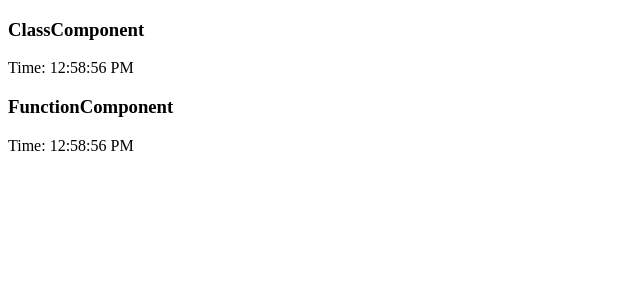
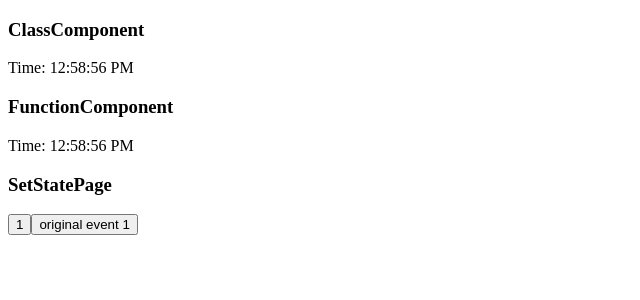
Before and after one commit to sevenduan/StudyReact, a React app in the folder my-app/: page / in a window 1280 px wide. Shown: the top 300 px of the page, without its empty margins (0-640 px from the left). Built offline with nearby package versions, Linux system fonts and the light colour scheme.

Commit message:
set state

```diff
--- a/my-app/src/App.js
+++ b/my-app/src/App.js
@@ -1,11 +1,13 @@
 import React from "react";
 import ClassComponent from "./Pages/ClassComponent";
 import FunctionComponent from "./Pages/FunctionComponent";
+import SetStatePage from "./Pages/SetStatePage";
 
 function App(){
     return <div className="App">
         <ClassComponent></ClassComponent>
         <FunctionComponent></FunctionComponent>
+        <SetStatePage></SetStatePage>
     </div>
 }
 
--- /dev/null
+++ b/my-app/src/Pages/SetStatePage.js
@@ -0,0 +1,54 @@
+//rcc
+import React, { Component } from 'react'
+
+export default class SetStatePage extends Component {
+    //con
+    constructor(props) {
+        super(props);
+        this.state = {
+            counter:0
+        };
+    }
+    componentDidMount(){
+        this.changeValue(1);
+        document.getElementById('test').addEventListener('click', this.setCounter)
+    }
+    changeValue=(v)=>{
+        //setState is async and merged
+        // this.setState({
+        //     counter: this.state.counter + v
+        // }, ()=>{
+        //     console.log('counter', this.state.counter); //sy-log
+        // }
+        // );
+        // console.log('counter', this.state.counter); //sy-log
+        this.setState(state =>{
+            return {
+                counter: state.counter + v
+            }
+        })
+
+    }
+    setCounter=()=>{
+        //setState is sync when using in setTimeout.
+        //this change will be combined.
+        this.changeValue(1);
+        this.changeValue(2);
+    }
+    setCounterWithTimeOut=()=>{
+        //setState is sync when using in setTimeout.
+        setTimeout(()=>{
+            this.changeValue(1);
+        },0)
+    }
+
+    render() {
+        return (
+            <div>
+                <h3>SetStatePage</h3>
+                <button onClick={this.setCounter}>{this.state.counter}</button>
+                <button id="test">original event {this.state.counter}</button>
+            </div>
+        )
+    }
+}
```
